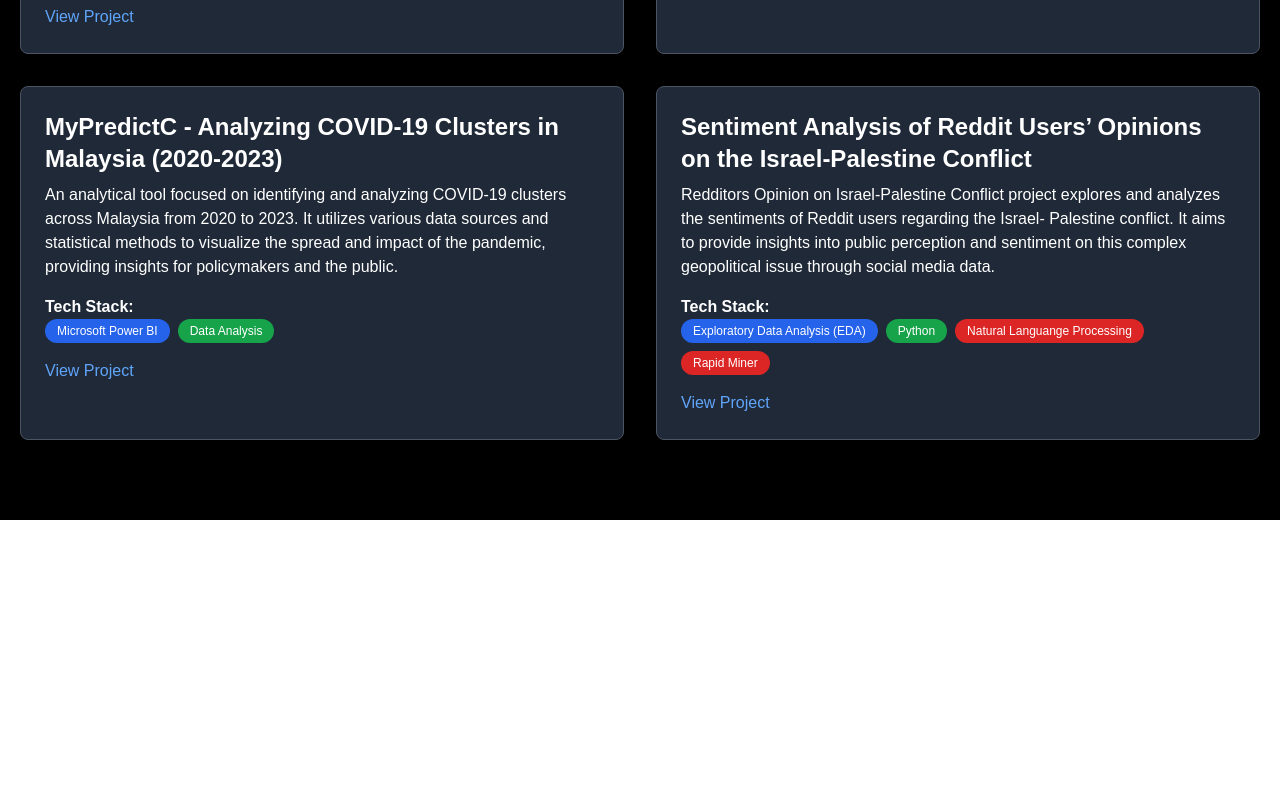
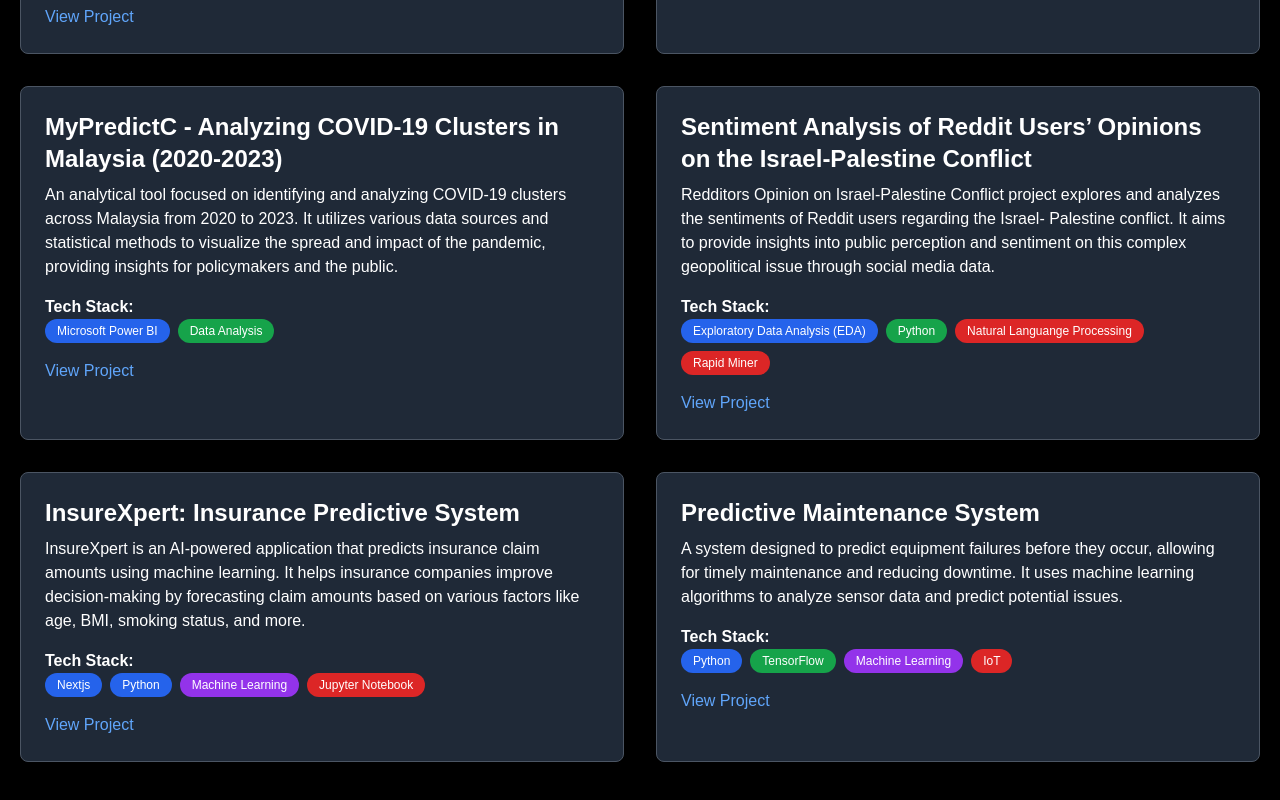
Before and after one commit to daniyalrosli/my-portfolio, a Next.js app: page /projects in a window 1280 px wide. Shown: the part 416-1216 px from the top of the page. Before the commit the page ends 936 px from the top, so only its background shows below. Built offline with nearby package versions, Linux system fonts and the light colour scheme.

Commit message:
add more info

```diff
--- a/src/app/about/page.tsx
+++ b/src/app/about/page.tsx
@@ -50,7 +50,7 @@ export default function AboutPage() {
             >
 
               <a
-                href="/Users/daniyalrosli/my-portfolio/public/daniyal_resume (updated) (1).pdf"
+              href="public/daniyal_resume (updated) (1).pdf"
 
                 className="inline-block mt-2 px-4 py-2 bg-blue-600 text-white font-semibold rounded-lg shadow-md hover:bg-blue-700 transition duration-300"
               >
--- a/src/app/experiences/page.tsx
+++ b/src/app/experiences/page.tsx
@@ -18,7 +18,10 @@ const experiences: Experience[] = [
     period: "2023 — 2023",
     isRemote: true,
     points: [
-      "Responsible for frontend development for Kitahack 2024's website with other team members"
+      "Responsible for frontend development for Kitahack 2024's website with other team members",
+      "Utilized Angular for the front-end development",
+      "Optimizes web performance with other team members",
+      "Collaborated with other team members to find and fix bugs"
     ]
   },
   {
--- a/src/app/projects/page.tsx
+++ b/src/app/projects/page.tsx
@@ -115,7 +115,55 @@ sentiment on this complex geopolitical issue through social media data.
             </a>
           </div>
 
+          {/* InsureXpert*/}
 
+              <div className="p-6 border border-gray-600 rounded-lg bg-gray-800 transition-transform transform hover:scale-105 hover:shadow-lg">
+              <h3 className="text-2xl font-bold mb-2">InsureXpert: Insurance Predictive System</h3>
+            <p className="mb-4">
+
+              InsureXpert is an AI-powered application that predicts insurance claim amounts using machine learning. It helps insurance companies improve decision-making by forecasting claim amounts based on various factors like age, BMI, smoking status, and more.
+
+
+
+              </p>
+              <h4 className="font-semibold">Tech Stack:</h4>
+              <div className="flex flex-wrap gap-2 mb-4">
+              <span className="inline-block bg-blue-600 text-xs text-white rounded-full px-3 py-1">Nextjs</span>
+              <span className="inline-block bg-blue-600 text-xs text-white rounded-full px-3 py-1">Python</span>
+              <span className="inline-block bg-purple-600 text-xs text-white rounded-full px-3 py-1">Machine Learning</span>
+              <span className="inline-block bg-red-600 text-xs text-white rounded-full px-3 py-1">Jupyter Notebook</span>
+
+              </div>
+              <a
+                href="https://github.com/daniyalrosli/InsureXpert" // Replace with your project link
+                target="_blank"
+                rel="noopener noreferrer"
+                className="text-blue-400 hover:underline">
+                View Project
+              </a>
+          </div>
+
+            {/* Predictive Maintenance System */}
+            <div className="p-6 border border-gray-600 rounded-lg bg-gray-800 transition-transform transform hover:scale-105 hover:shadow-lg">
+            <h3 className="text-2xl font-bold mb-2">Predictive Maintenance System</h3>
+            <p className="mb-4">
+              A system designed to predict equipment failures before they occur, allowing for timely maintenance and reducing downtime. It uses machine learning algorithms to analyze sensor data and predict potential issues.
+            </p>
+            <h4 className="font-semibold">Tech Stack:</h4>
+            <div className="flex flex-wrap gap-2 mb-4">
+              <span className="inline-block bg-blue-600 text-xs text-white rounded-full px-3 py-1">Python</span>
+              <span className="inline-block bg-green-600 text-xs text-white rounded-full px-3 py-1">TensorFlow</span>
+              <span className="inline-block bg-purple-600 text-xs text-white rounded-full px-3 py-1">Machine Learning</span>
+              <span className="inline-block bg-red-600 text-xs text-white rounded-full px-3 py-1">IoT</span>
+            </div>
+            <a
+              href="https://github.com/daniyalrosli/Predictive-Maintenance-System" // Replace with your project link
+              target="_blank"
+              rel="noopener noreferrer"
+              className="text-blue-400 hover:underline">
+              View Project
+            </a>
+            </div>
 
 
         </div>
--- a/src/app/skills/page.tsx
+++ b/src/app/skills/page.tsx
@@ -27,12 +27,12 @@ export default function SkillsPage() {
     {
       name: 'Version Control & Project Management',
       description: 'Collaborating on code and managing project tasks effectively.',
-      techStack: ['Git', 'GitHub', 'Jira', 'Trello'],
+      techStack: ['Git', 'GitHub', 'GitLab', ],
     },
     {
       name: 'Cloud Computing',
       description: 'Deploying, managing, and scaling applications in the cloud.',
-      techStack: ['AWS', 'Microsoft Azure', 'Google Cloud Platform', 'Docker', 'Kubernetes'],
+      techStack: ['AWS', 'Microsoft Azure', 'Google Cloud Platform', 'Docker', ],
     },
     {
       name: 'Python',
```
